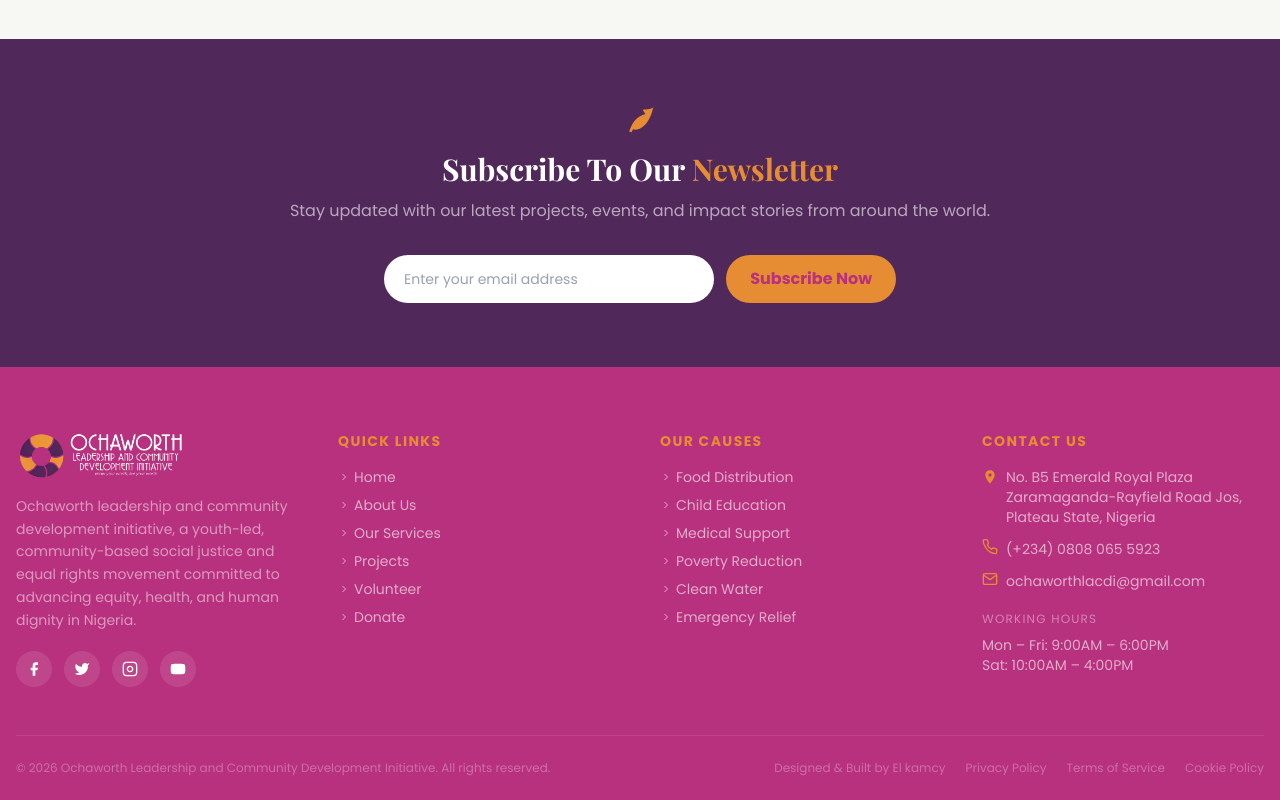
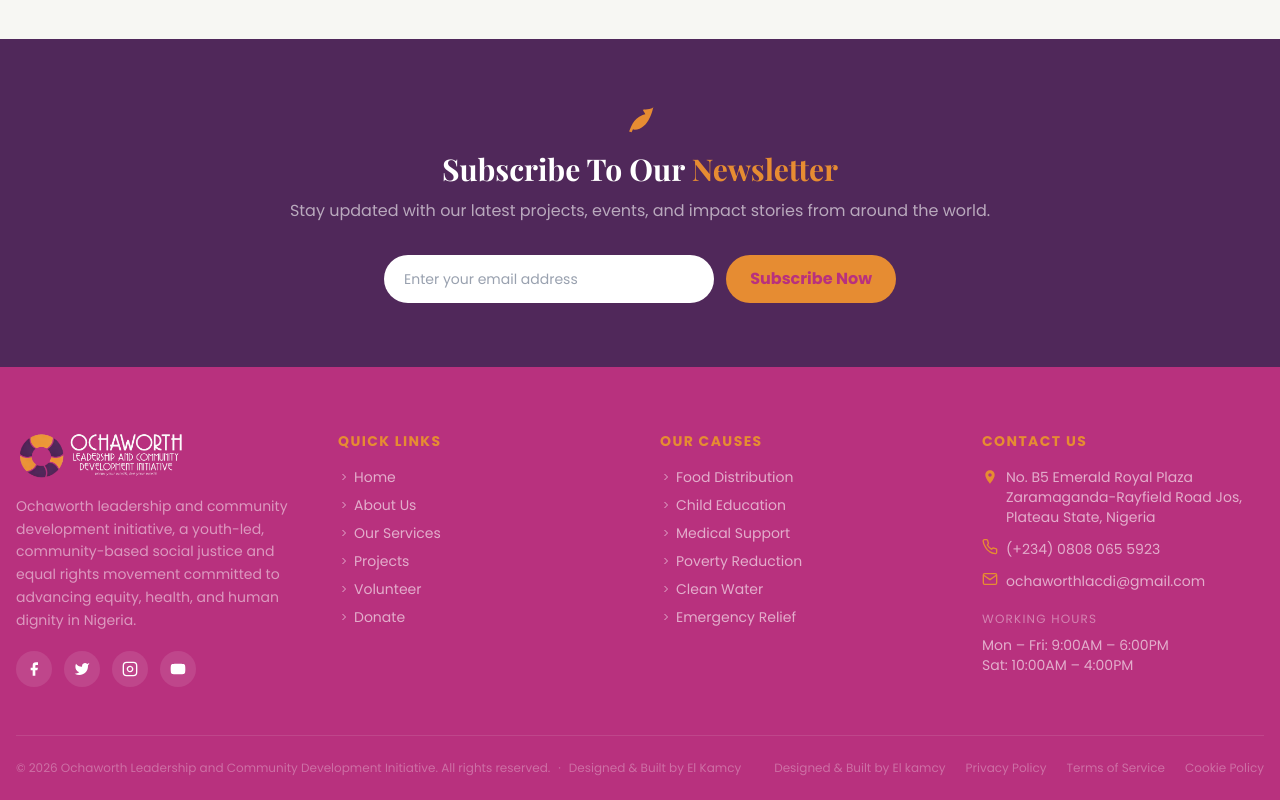
Before and after one commit to elkamcyspeaks/ochaworth, a React (Vite) app: page / in a window 1280 px wide. Shown: the part 10120-10920 px from the top of the page. Built offline with nearby package versions, Linux system fonts and the light colour scheme; a web font is replaced by a local one.

Commit message:
Add editable footer credit link

```diff
--- a/public/admin/config.yml
+++ b/public/admin/config.yml
@@ -424,6 +424,13 @@ collections:
                 name: "policyLinks"
                 widget: "list"
                 field: { label: "Link Text", name: "link", widget: "string" }
+              - label: 'Footer Credit Line (e.g. "Designed & Built by ...")'
+                name: "credit"
+                widget: "object"
+                hint: "Shown at the very bottom of the footer, right next to the copyright text."
+                fields:
+                  - { label: "Credit Text", name: "text", widget: "string" }
+                  - { label: "Link URL (e.g. your Instagram, X/Twitter, LinkedIn, or portfolio)", name: "url", widget: "string", required: false, hint: "Leave blank to show the credit text as plain, non-clickable text instead of a link." }
 
           - label: "Newsletter Signup Section"
             name: "newsletter"
--- a/src/components/Layout.tsx
+++ b/src/components/Layout.tsx
@@ -195,7 +195,19 @@ function Footer() {
         </div>
 
         <div className="border-t border-white/10 pt-6 flex flex-col md:flex-row justify-between items-center gap-3 text-xs text-white/30">
-          <p>{o.copyright}</p>
+          <div className="flex items-center gap-2 flex-wrap justify-center">
+            <p>{o.copyright}</p>
+            {site.footer.credit?.text && (
+              <>
+                <span className="hidden sm:inline">·</span>
+                {site.footer.credit.url ? (
+                  <a href={site.footer.credit.url} target="_blank" rel="noopener noreferrer" className="hover:text-[var(--yellow)]">{site.footer.credit.text}</a>
+                ) : (
+                  <span>{site.footer.credit.text}</span>
+                )}
+              </>
+            )}
+          </div>
           <div className="flex gap-5">
             {site.footer.policyLinks.map(l => <a key={l} href="#" className="hover:text-[var(--yellow)]">{l}</a>)}
           </div>
--- a/src/data/site.json
+++ b/src/data/site.json
@@ -503,7 +503,11 @@
       "Privacy Policy",
       "Terms of Service",
       "Cookie Policy"
-    ]
+    ],
+    "credit": {
+      "text": "Designed & Built by El Kamcy",
+      "url": ""
+    }
   },
   "volunteersSection": {
     "homeSectionLabel": "Our Team",
```
